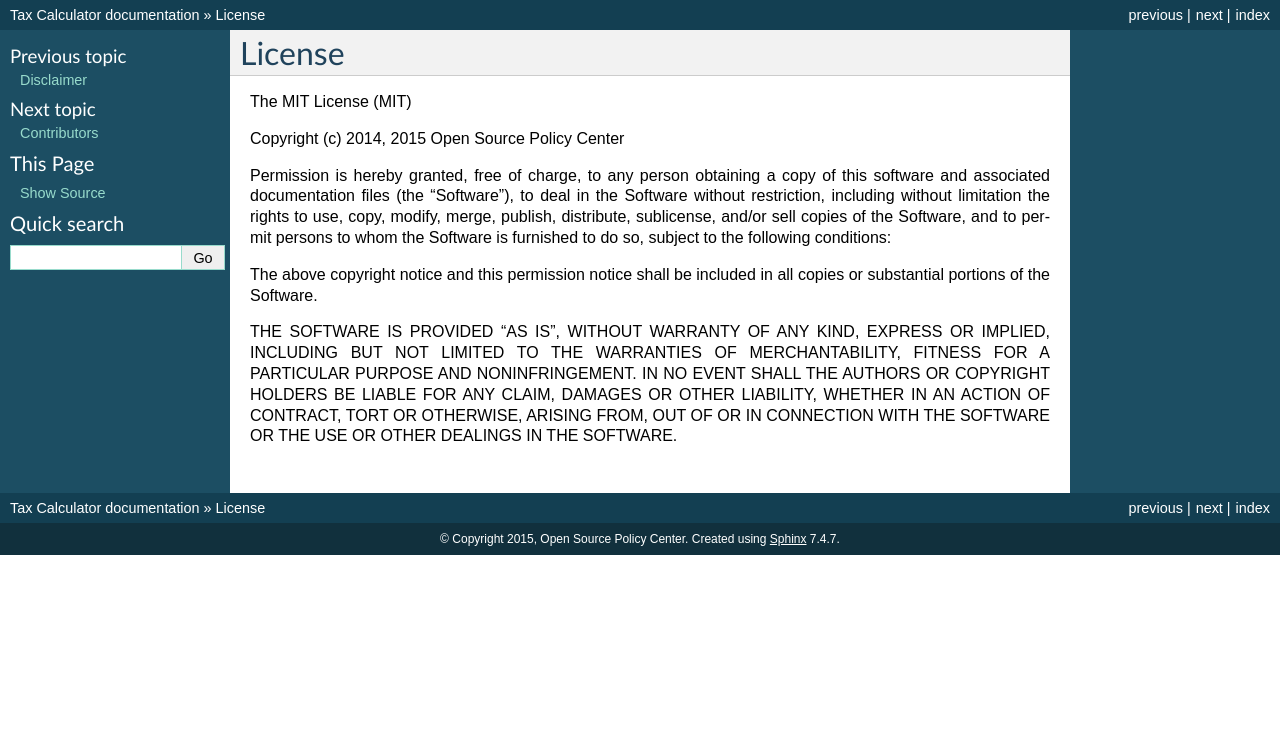
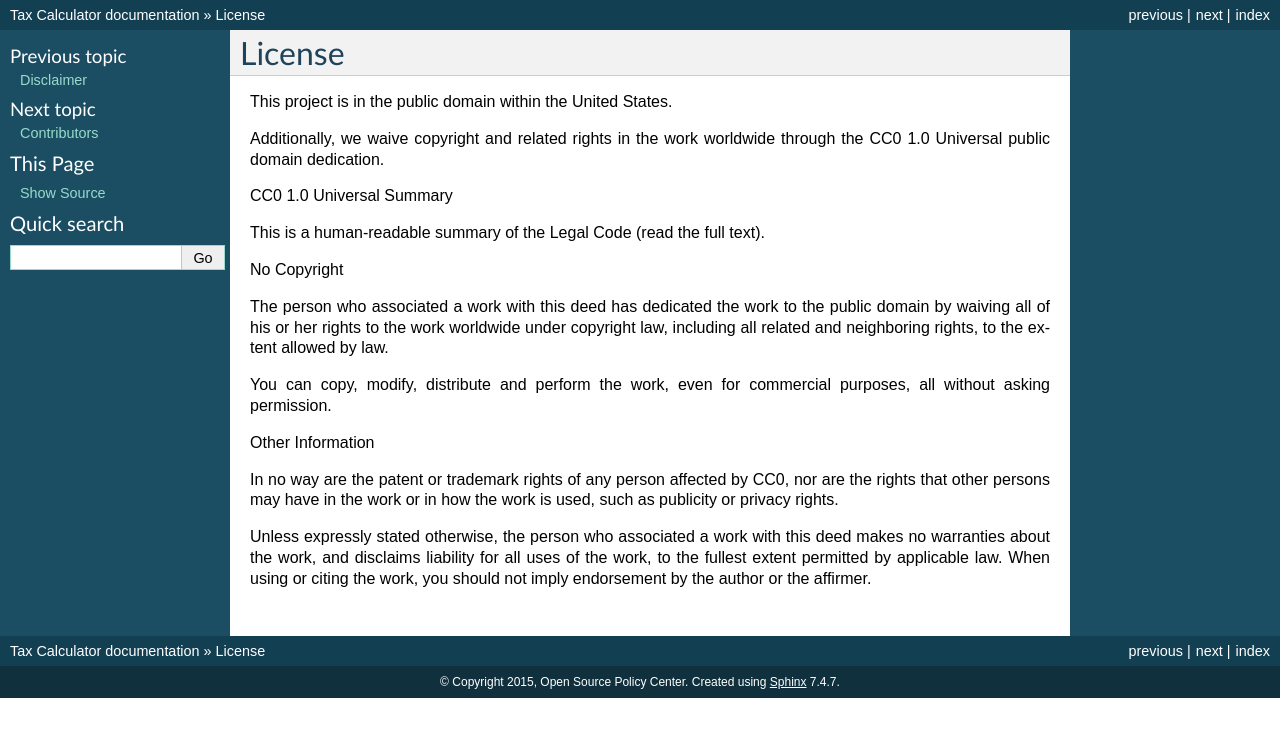
Before and after one commit to PSLmodels/Tax-Calculator, a Sphinx documentation site: the page built from docs/source/license.rst, in a window 1280 px wide. Shown: the top 737 px of the page. Built offline with Sphinx 7.4.7, drawn with Linux system fonts in a browser that asks for light colours; formulas are drawn with MathJax 3; the version number could not be read and is left out.

Commit message:
license ;

```diff
--- a/docs/source/license.rst
+++ b/docs/source/license.rst
@@ -1,25 +1,33 @@
 License
 =======
 
-The MIT License (MIT)
+This project is in the public domain within the United States.
 
-Copyright (c) 2014, 2015 Open Source Policy Center
+Additionally, we waive copyright and related rights in the work worldwide
+through the CC0 1.0 Universal public domain dedication.
 
-Permission is hereby granted, free of charge, to any person obtaining
-a copy of this software and associated documentation files (the
-"Software"), to deal in the Software without restriction, including
-without limitation the rights to use, copy, modify, merge, publish,
-distribute, sublicense, and/or sell copies of the Software, and to
-permit persons to whom the Software is furnished to do so, subject to
-the following conditions:
+CC0 1.0 Universal Summary
 
-The above copyright notice and this permission notice shall be
-included in all copies or substantial portions of the Software.
+This is a human-readable summary of the Legal Code (read the full text).
 
-THE SOFTWARE IS PROVIDED "AS IS", WITHOUT WARRANTY OF ANY KIND,
-EXPRESS OR IMPLIED, INCLUDING BUT NOT LIMITED TO THE WARRANTIES OF
-MERCHANTABILITY, FITNESS FOR A PARTICULAR PURPOSE AND
-NONINFRINGEMENT. IN NO EVENT SHALL THE AUTHORS OR COPYRIGHT HOLDERS BE
-LIABLE FOR ANY CLAIM, DAMAGES OR OTHER LIABILITY, WHETHER IN AN ACTION
-OF CONTRACT, TORT OR OTHERWISE, ARISING FROM, OUT OF OR IN CONNECTION
-WITH THE SOFTWARE OR THE USE OR OTHER DEALINGS IN THE SOFTWARE.
+No Copyright
+
+The person who associated a work with this deed has dedicated the work to the
+public domain by waiving all of his or her rights to the work worldwide under
+copyright law, including all related and neighboring rights, to the extent
+allowed by law.
+
+You can copy, modify, distribute and perform the work, even for commercial
+purposes, all without asking permission.
+
+Other Information
+
+In no way are the patent or trademark rights of any person affected by CC0,
+nor are the rights that other persons may have in the work or in how the work
+is used, such as publicity or privacy rights.
+
+Unless expressly stated otherwise, the person who associated a work with this
+deed makes no warranties about the work, and disclaims liability for all uses
+of the work, to the fullest extent permitted by applicable law. When using or
+citing the work, you should not imply endorsement by the author or the
+affirmer.
```
